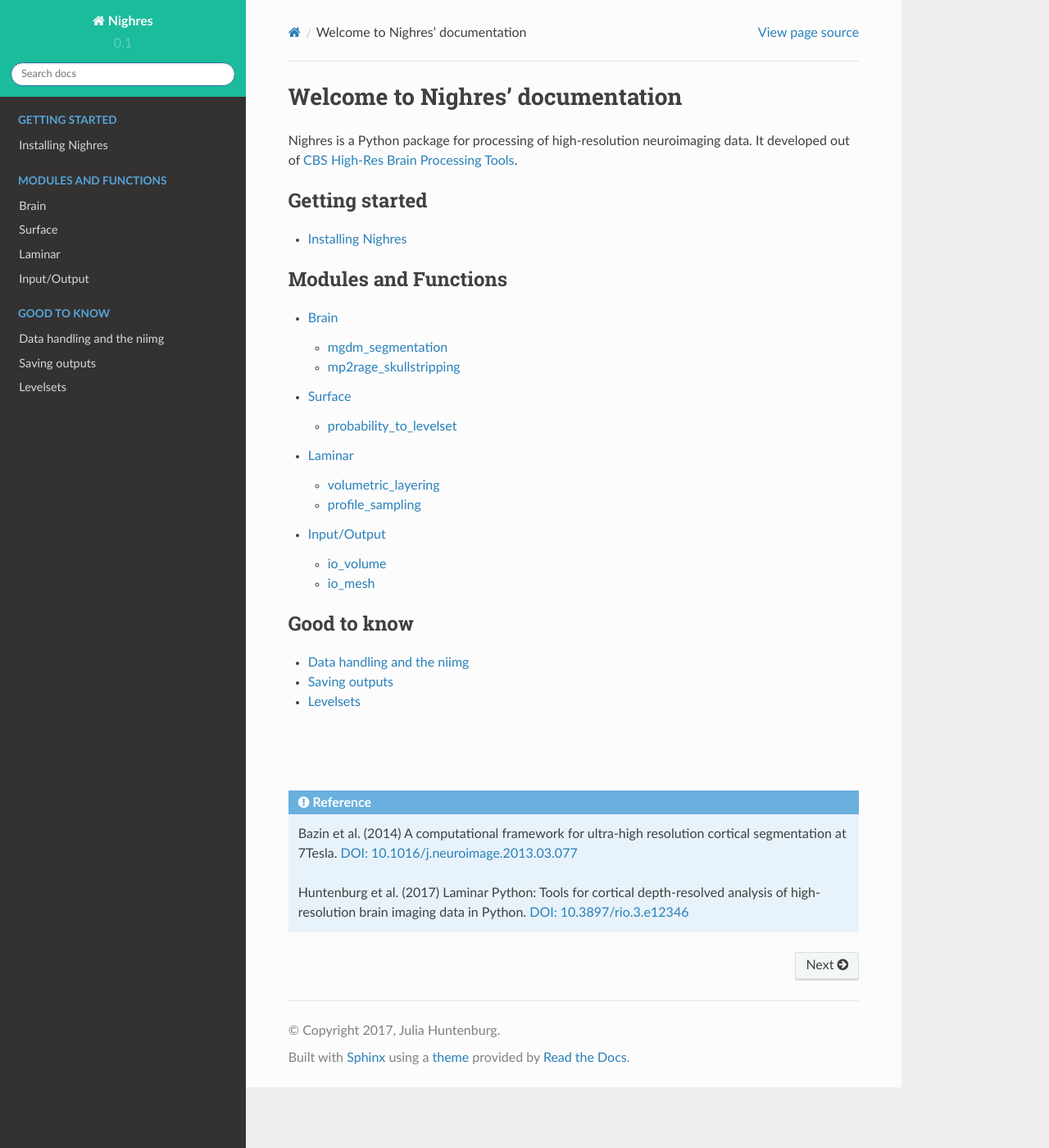
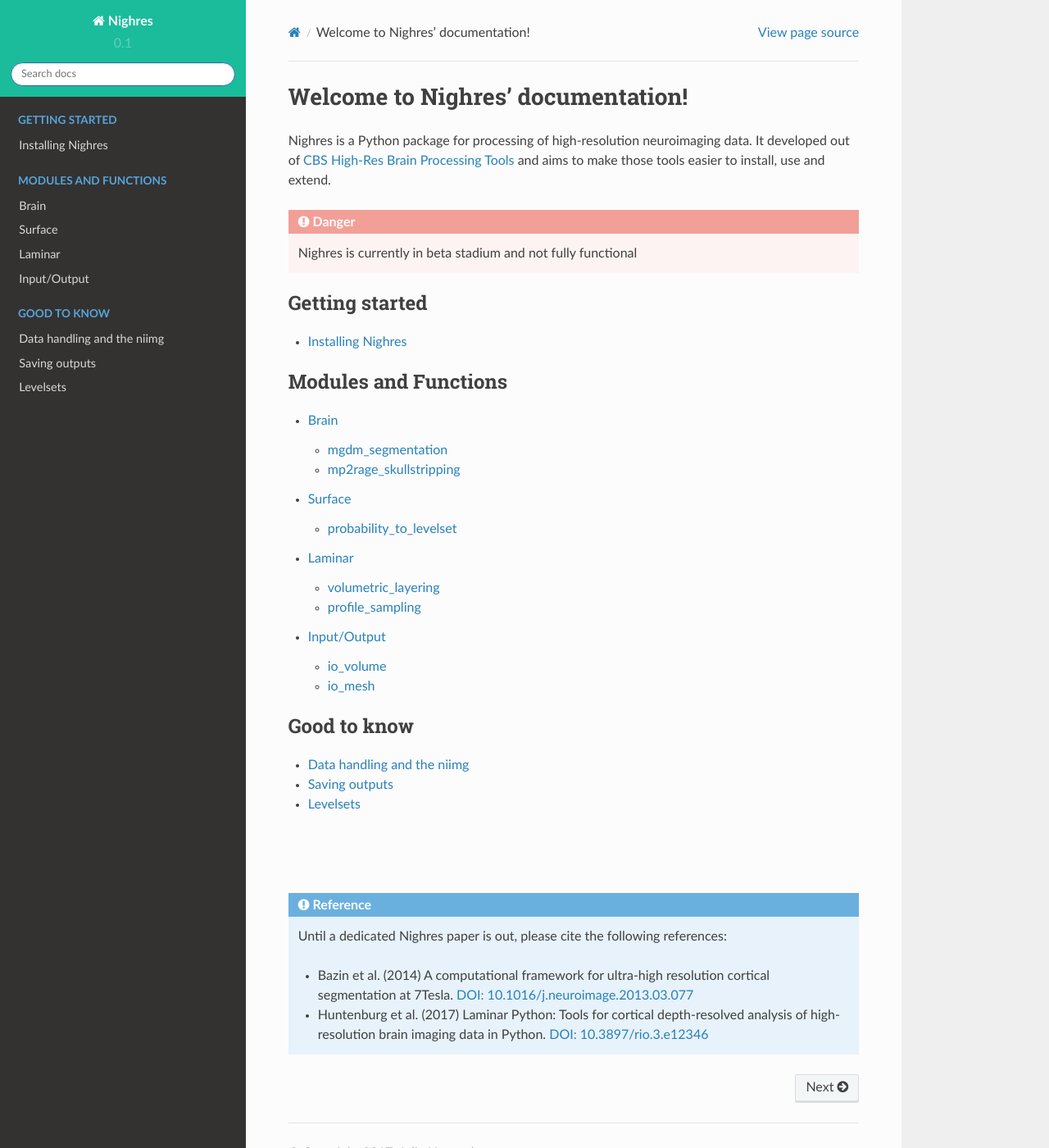
Before and after one commit to nighres/nighres, a Sphinx documentation site: the page built from doc/index.rst, in a window 1280 px wide and 1400 px high. Shown: the whole window at 82% size. Built offline with Sphinx 7.4.7 and the Read the Docs theme 2.0.0, drawn with Linux system fonts in a browser that asks for light colours; pages that are not in the unit, such as notebooks, are missing from menus.

Commit message:
modifying front page

```diff
--- a/doc/index.rst
+++ b/doc/index.rst
@@ -3,10 +3,15 @@
    You can adapt this file completely to your liking, but it should at least
    contain the root `toctree` directive.
 
-Welcome to Nighres' documentation
-=================================
+Welcome to Nighres' documentation!
+==================================
 
-Nighres is a Python package for processing of high-resolution neuroimaging data. It developed out of `CBS High-Res Brain Processing Tools <https://www.cbs.mpg.de/institute/software/cbs-tools>`_.
+Nighres is a Python package for processing of high-resolution neuroimaging data.
+It developed out of `CBS High-Res Brain Processing Tools
+<https://www.cbs.mpg.de/institute/software/cbs-tools>`_ and aims to make those
+tools easier to install, use and extend.
+
+.. danger:: Nighres is currently in beta stadium and not fully functional
 
 .. toctree::
    :maxdepth: 1
@@ -42,10 +47,11 @@ Nighres is a Python package for processing of high-resolution neuroimaging data.
 |
 .. admonition:: Reference
 
-   Bazin et al. (2014) A computational framework for ultra-high resolution
-   cortical segmentation at 7Tesla. `DOI: 10.1016/j.neuroimage.2013.03.077
-   <http://www.sciencedirect.com/science/article/pii/S1053811913003327?via%3Dihub>`_
+   Until a dedicated Nighres paper is out, please cite the following references:
 
-   Huntenburg et al. (2017) Laminar Python: Tools for cortical
-   depth-resolved analysis of high-resolution brain imaging data in
-   Python. `DOI: 10.3897/rio.3.e12346 <https://riojournal.com/article/12346/>`_
+   * Bazin et al. (2014) A computational framework for ultra-high resolution
+     cortical segmentation at 7Tesla. `DOI: 10.1016/j.neuroimage.2013.03.077
+     <http://www.sciencedirect.com/science/article/pii/S1053811913003327?via%3Dihub>`_
+   * Huntenburg et al. (2017) Laminar Python: Tools for cortical
+     depth-resolved analysis of high-resolution brain imaging data in
+     Python. `DOI: 10.3897/rio.3.e12346 <https://riojournal.com/article/12346/>`_
```
